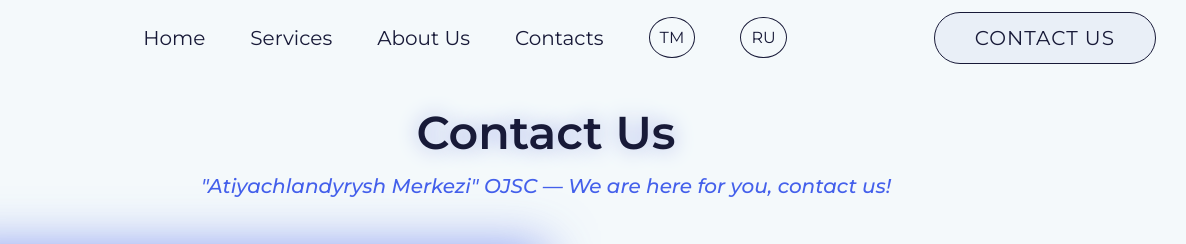
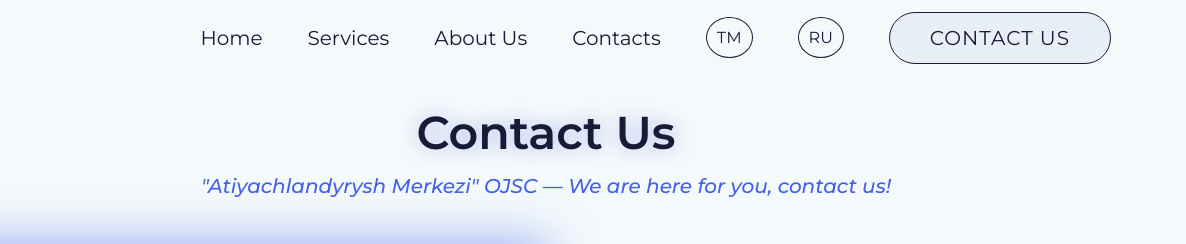
Before and after one commit to merjkulova/ins-center.github, a plain HTML site: page contact-us-en.html in a window 1280 px wide. Shown: the top 244 px of the page, 94-1280 px from the left. Drawn offline with nearby package versions, Linux system fonts and the light colour scheme.

Commit message:
Update contact-us-en.html

```diff
--- a/contact-us-en.html
+++ b/contact-us-en.html
@@ -41,11 +41,12 @@
                 </li>
                 <li><a class="menu__link lang" href="contact-us-tm.html">ТМ</a></li>
                 <li><a class="menu__link lang" href="contact-us-ru.html">RU</a></li>
+                <li> <a href="contact-us-en.html" class="header__button">CONTACT US</a></li>
                 <li><span class="menu__arrow"></span></li>
               </ul>
             </nav>
           </div>
-          <a href="contact-us-en.html" class="header__button">CONTACT US</a>
+
         </div>
       </header>
       <section class="us">
```
